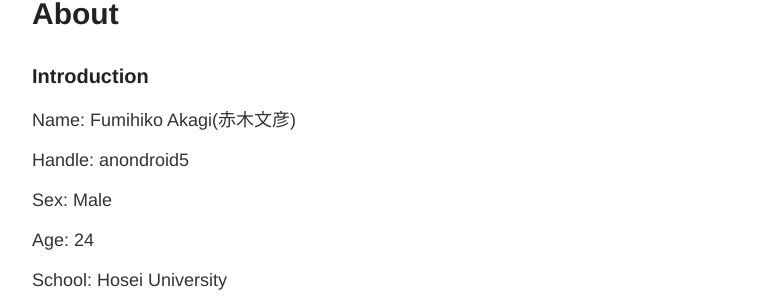
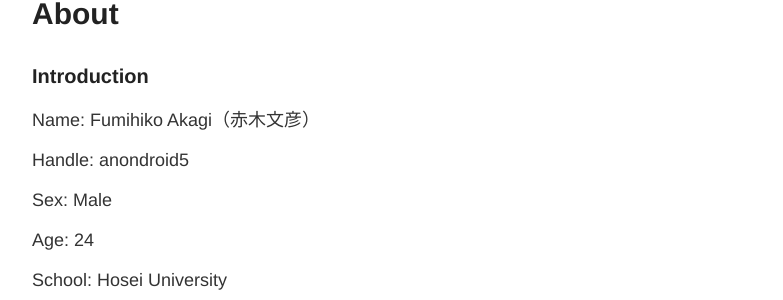
Before and after one commit to The-Actual-Damien/nondroid5-jeckyll, a Jekyll site: the page built from about.md, in a window 1280 px wide. Shown: the part 309-609 px from the top of the page, without its empty margins (248-1031 px from the left). Built offline with Jekyll 4.4.1, drawn with Linux system fonts in a browser that asks for light colours; Markdown is read by kramdown in place of the engine named in the settings.

```diff
--- a/about.md
+++ b/about.md
@@ -6,7 +6,7 @@ permalink: /about/
 
 ### Introduction
 
-Name: Fumihiko Akagi(赤木文彦)
+Name: Fumihiko Akagi（赤木文彦）
 
 Handle: anondroid5
 
```
